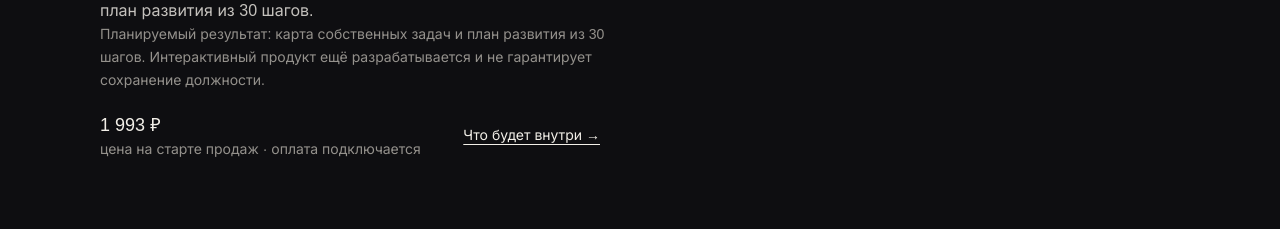
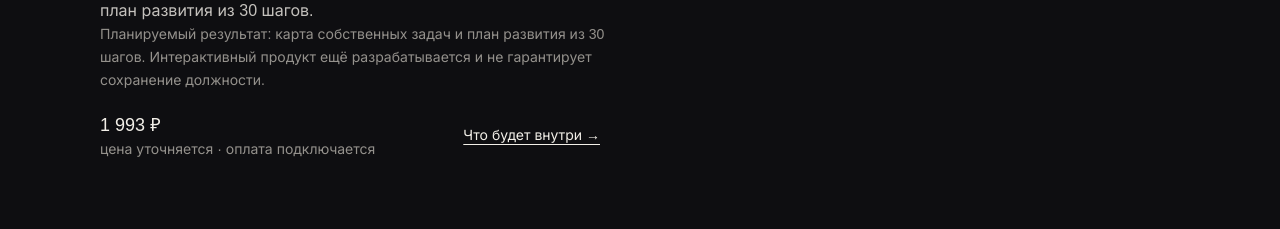
Before and after one commit to mironovich2345-code/mironovich.pro, a Next.js app: page /products in a window 1280 px wide. Shown: the part 1080-1309 px from the top of the page. Built offline with nearby package versions, Linux system fonts and the light colour scheme; no server answers; a web font is replaced by a local one.

Commit message:
fix: render active AI Career price in catalog product card

```diff
--- a/components/ProductCard.tsx
+++ b/components/ProductCard.tsx
@@ -2,8 +2,9 @@ import Image from "next/image";
 import Link from "next/link";
 import { rub } from "@/config/solutions";
 import type { DigitalProduct } from "@/content/products";
+import { rubles, type CurrentPrice } from "@/config/ai-career-pricing";
 
-export default function ProductCard({ product: p }: { product: DigitalProduct }) {
+export default function ProductCard({ product: p, currentPrice }: { product: DigitalProduct; currentPrice?: CurrentPrice }) {
   return (
     <article className="flex min-w-0 flex-col border-t border-cream/25 pt-6">
       <Link
@@ -26,8 +27,8 @@ export default function ProductCard({ product: p }: { product: DigitalProduct })
       <p className="text-sm leading-relaxed text-stone">{p.outcome}</p>
       <div className="mt-auto flex flex-wrap items-center justify-between gap-4 pt-5">
         <p className="m-0 text-lg">
-          {rub(p.plannedPrice)}{" "}
-          <span className="block text-sm text-stone">цена на старте продаж · оплата подключается</span>
+          {currentPrice ? (currentPrice.known ? rubles(currentPrice.priceRub) : "Действующая цена уточняется") : rub(p.plannedPrice)}{" "}
+          <span className="block text-sm text-stone">{currentPrice?.known ? (currentPrice.kind === "default" ? "стартовая цена · оплата подключается" : "действующая цена · оплата подключается") : "цена уточняется · оплата подключается"}</span>
         </p>
         <Link
           href={"/products/" + p.slug}
```
